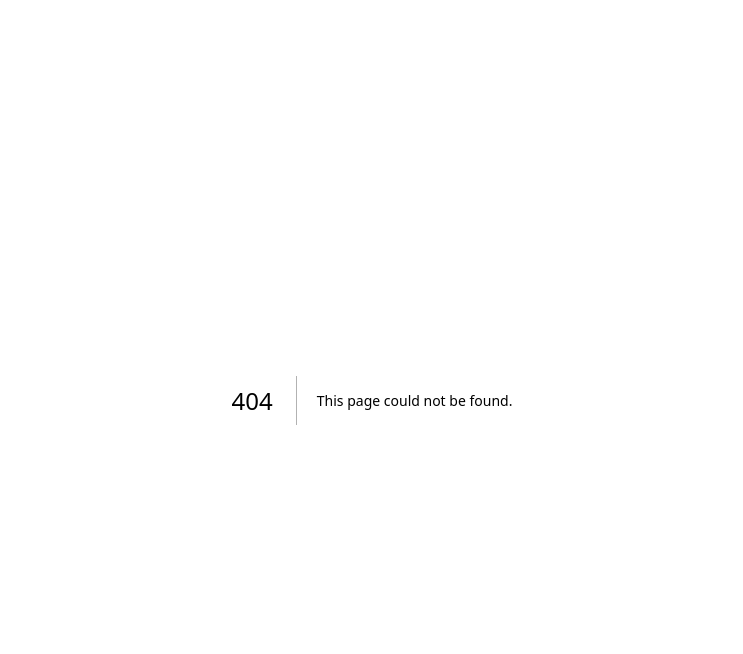
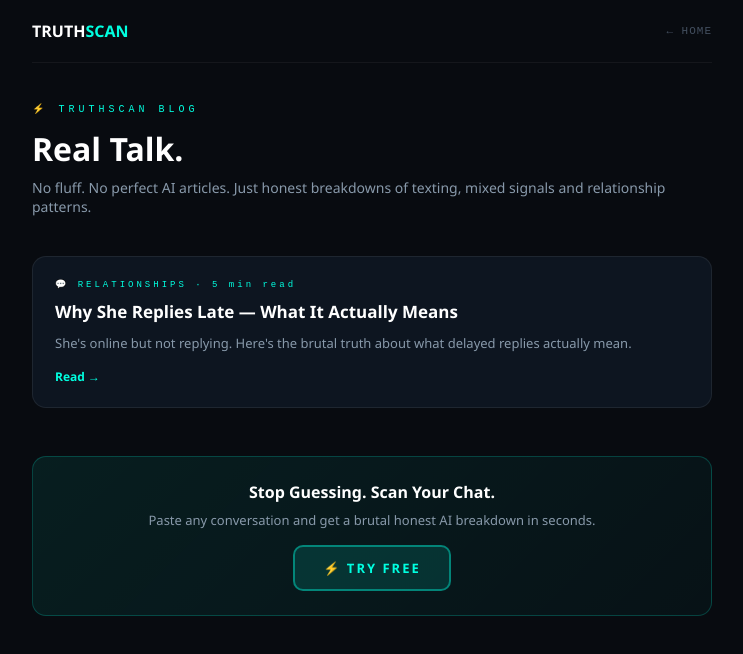
Before and after one commit to morningstar011201/truthscan, a Next.js app: page /blog in a window 1280 px wide. Before the commit this address had no page. Shown: the top 654 px of the page, without its empty margins (268-1011 px from the left). Built offline with nearby package versions, Linux system fonts and the light colour scheme.

Commit message:
Create index.js

```diff
--- /dev/null
+++ b/pages/blog/index.js
@@ -0,0 +1,63 @@
+import Head from "next/head";
+
+const posts = [
+  {
+    slug: "why-she-replies-late",
+    title: "Why She Replies Late — What It Actually Means",
+    desc: "She's online but not replying. Here's the brutal truth about what delayed replies actually mean.",
+    tag: "💬 RELATIONSHIPS",
+    readTime: "5 min read",
+  },
+];
+
+export default function Blog() {
+  return (
+    <>
+      <Head>
+        <title>Blog — TruthScan AI</title>
+        <meta name="description" content="Real talk about texting, mixed signals, late replies and relationship patterns. No fluff." />
+        <link rel="canonical" href="https://truthscan.fun/blog" />
+        <link rel="icon" href="/favicon.ico" sizes="any" />
+        <meta name="theme-color" content="#00ffe0" />
+      </Head>
+
+      <style>{`* { box-sizing:border-box; margin:0; padding:0; } body { background:#080b10; }`}</style>
+
+      <div style={{ minHeight: "100vh", background: "#080b10", color: "#dde2ea", fontFamily: "'Segoe UI', sans-serif", padding: "0 16px 80px" }}>
+
+        <div style={{ maxWidth: 680, margin: "0 auto", padding: "20px 0", display: "flex", justifyContent: "space-between", alignItems: "center", borderBottom: "1px solid rgba(255,255,255,0.05)" }}>
+          <a href="/" style={{ fontSize: 16, fontWeight: 900, color: "#fff", textDecoration: "none" }}>TRUTH<span style={{ color: "#00ffe0" }}>SCAN</span></a>
+          <a href="/" style={{ fontFamily: "monospace", fontSize: 11, color: "#445060", textDecoration: "none", letterSpacing: 1 }}>← HOME</a>
+        </div>
+
+        <div style={{ maxWidth: 680, margin: "0 auto", paddingTop: 40 }}>
+          <div style={{ fontFamily: "monospace", fontSize: 10, letterSpacing: 4, color: "#00ffe0", marginBottom: 12 }}>⚡ TRUTHSCAN BLOG</div>
+          <div style={{ fontSize: "clamp(24px,5vw,32px)", fontWeight: 900, color: "#fff", marginBottom: 8 }}>Real Talk.</div>
+          <div style={{ fontSize: 14, color: "#8899aa", marginBottom: 40 }}>No fluff. No perfect AI articles. Just honest breakdowns of texting, mixed signals and relationship patterns.</div>
+
+          <div style={{ display: "flex", flexDirection: "column", gap: 16 }}>
+            {posts.map((post, i) => (
+              <a key={i} href={`/blog/${post.slug}`} style={{ textDecoration: "none" }}>
+                <div style={{ background: "#0d1520", border: "1px solid rgba(255,255,255,0.07)", borderRadius: 14, padding: "22px", transition: "border-color 0.2s", cursor: "pointer" }}
+                  onMouseEnter={e => e.currentTarget.style.borderColor = "rgba(0,255,224,0.25)"}
+                  onMouseLeave={e => e.currentTarget.style.borderColor = "rgba(255,255,255,0.07)"}>
+                  <div style={{ fontFamily: "monospace", fontSize: 9, letterSpacing: 3, color: "#00ffe0", marginBottom: 10 }}>{post.tag} · {post.readTime}</div>
+                  <div style={{ fontSize: 17, fontWeight: 800, color: "#fff", marginBottom: 8, lineHeight: 1.4 }}>{post.title}</div>
+                  <div style={{ fontSize: 13, color: "#8899aa", lineHeight: 1.7 }}>{post.desc}</div>
+                  <div style={{ marginTop: 14, fontSize: 12, color: "#00ffe0", fontWeight: 700 }}>Read →</div>
+                </div>
+              </a>
+            ))}
+          </div>
+
+          <div style={{ marginTop: 48, background: "linear-gradient(135deg,rgba(0,255,224,0.08),rgba(0,255,224,0.03))", border: "1px solid rgba(0,255,224,0.2)", borderRadius: 14, padding: "24px", textAlign: "center" }}>
+            <div style={{ fontSize: 16, fontWeight: 900, color: "#fff", marginBottom: 8 }}>Stop Guessing. Scan Your Chat.</div>
+            <div style={{ fontSize: 13, color: "#8899aa", marginBottom: 16 }}>Paste any conversation and get a brutal honest AI breakdown in seconds.</div>
+            <a href="/" style={{ display: "inline-block", padding: "12px 28px", background: "rgba(0,255,224,0.12)", border: "2px solid rgba(0,255,224,0.4)", borderRadius: 10, color: "#00ffe0", fontSize: 13, fontWeight: 900, letterSpacing: 2, textDecoration: "none" }}>⚡ TRY FREE</a>
+          </div>
+
+        </div>
+      </div>
+    </>
+  );
+}
```
